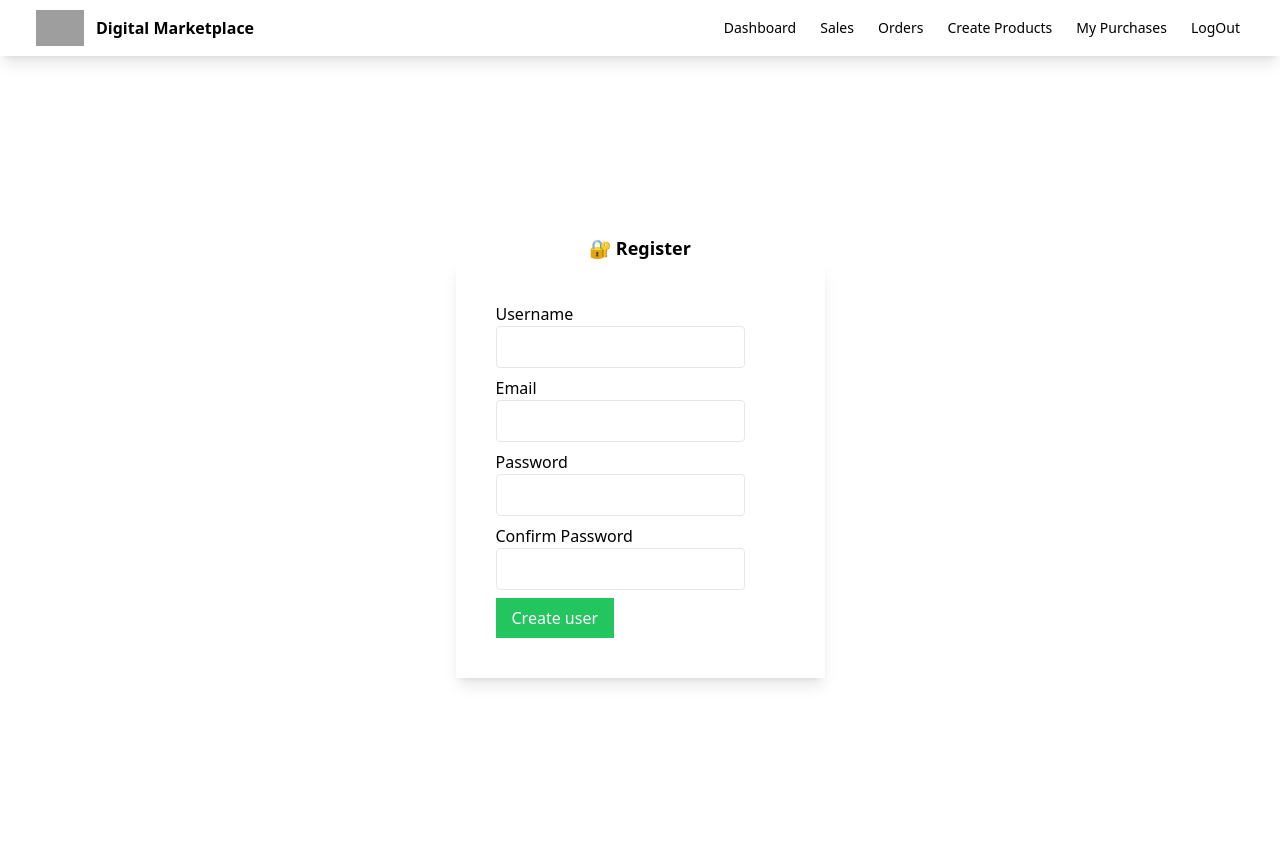
After one commit to aswinikumar0509/Digital-Marketplace--Multi-Vendor-Store-, a Django app: page /register/ in a window 1280 px wide. The commit adds this page. Run offline with Django 4.2, Linux system fonts and the light colour scheme; some libraries are stand-ins or nearby versions; grey boxes are pictures that could not be loaded.

```diff
--- a/myapp/admin.py
+++ b/myapp/admin.py
@@ -1,5 +1,6 @@
 from django.contrib import admin
-from . models import Product
+from . models import Product,OrderDetail
 # Register your models here.
 
 admin.site.register(Product)
+admin.site.register(OrderDetail)
--- a/myapp/forms.py
+++ b/myapp/forms.py
@@ -1,5 +1,6 @@
 from django import forms
 from .models import Product
+from django.contrib.auth.models import User
 
 
 class ProductForm(forms.ModelForm):
@@ -7,3 +8,18 @@ class ProductForm(forms.ModelForm):
     class Meta:
         model = Product
         fields = ['name','description','price','file']
+
+
+class UserRegistrationForm(forms.ModelForm):
+
+    password = forms.CharField(label='Password',widget=forms.PasswordInput)
+    password2 = forms.CharField(label='Confirm password',widget=forms.PasswordInput)
+
+    class Meta:
+        model = User
+        fields = ['username','email','first_name']
+
+    def check_password(self):
+        if self.cleaned_data['password']!=self.cleaned_data['password2']:
+            return forms.ValidationError("Invalid Password")
+        return self.cleaned_data['password2']
--- a/myapp/templates/myapp/base.html
+++ b/myapp/templates/myapp/base.html
@@ -17,12 +17,12 @@
             </a>
 
             <div class="flex items-center">
-                <a href="" class="mr-6 text-sm font-medium text-grey-500">Dashboard</a>
+                <a href="dashboard" class="mr-6 text-sm font-medium text-grey-500">Dashboard</a>
                 <a href="" class="mr-6 text-sm font-medium text-grey-500">Sales</a>
                 <a href="" class="mr-6 text-sm font-medium text-grey-500">Orders</a>
                 <a href="create_product/" class="mr-6 text-sm font-medium text-grey-500">Create Products</a>
                 <a href="" class="mr-6 text-sm font-medium text-grey-500">My Purchases</a>
-                <a href="" class="mr-6 text-sm font-medium text-grey-500">LogOut</a>
+                <a href="{% url 'logout' %}" class="mr-6 text-sm font-medium text-grey-500">LogOut</a>
             </div>
         </div>
     </nav>
--- a/myapp/templates/myapp/dashboard.html
+++ b/myapp/templates/myapp/dashboard.html
@@ -12,7 +12,7 @@
     {% for product in products %}
     <div class="flex shadow-lg m-5 p-2 justify-between">
         <div class="flex w-1/4">
-            <img class="h-20" src="https://www.pacificfoodmachinery.com.au/media/catalog/product/placeholder/default/no-product-image-400x400.png" alt="">
+            <img class="h-20" src="https://cdn.shopify.com/s/files/1/0533/2089/files/placeholder-images-image_large.png?v=1530129081" alt="">
             <div class="relative group">
                 <a href="{% url 'editproduct' product.id %}">
             <div class="opacity-0 group-hover:opacity-100 duration-300 absolute inset-x-0 bottom-0 p-4 justify-center items-end bg-white font-semibold">
--- a/myapp/templates/myapp/index.html
+++ b/myapp/templates/myapp/index.html
@@ -16,6 +16,9 @@
                 <div>
                     {{ product.description }}
                 </div>
+                <div>
+                    Created by:{{ product.seller }}
+                </div>
 
                 <div class="text-green-700 font-bold">
                     ${{ product.price }}
--- /dev/null
+++ b/myapp/templates/myapp/register.html
@@ -0,0 +1,35 @@
+{% extends 'myapp/base.html' %}
+{% block body %}
+
+<div class="flex flex-col justify-center items-center min-h-screen">
+    <h1 class="font-bold text-lg">🔐 Register</h1>
+     <form class="shadow-lg p-10" method="POST">
+        {% csrf_token %}
+        <div class="mb-2">
+            <label >Username</label>
+            <div class="border rounded py-2 px-2 mr-10">
+                {{ user_form.username }}
+            </div>
+        </div>
+        <div class="mb-2">
+            <label >Email</label>
+            <div class="border rounded py-2 px-2 mr-10">
+                {{ user_form.email }}
+            </div>
+        </div>
+        <div class="mb-2">
+            <label >Password</label>
+            <div class="border rounded py-2 px-2 mr-10">
+                {{ user_form.password }}
+            </div>
+        </div>
+        <div class="mb-2">
+            <label >Confirm Password</label>
+            <div class="border rounded py-2 px-2 mr-10">
+                {{ user_form.password2 }}
+            </div>
+        </div>
+        <button class="bg-green-500 text-white px-4 py-2" type="submit">Create user</button>
+</form>
+
+{% endblock %}
--- a/myapp/urls.py
+++ b/myapp/urls.py
@@ -1,6 +1,7 @@
 from django.contrib import admin
 from django.urls import path
 from . import views
+from django.contrib.auth import views as auth_views
 
 urlpatterns = [
     path('',views.index , name='index'),
@@ -9,5 +10,10 @@ urlpatterns = [
     path('editproduct/<int:id>/',views.product_edit,name='editproduct'),
     path('delete/<int:id>/',views.product_delete,name='delete'),
     path('dashboard',views.dashboard,name='dashboard'),
+    path('register/',views.register,name='register'),
+    path('login/',auth_views.LoginView.as_view(template_name = 'myapp/login.html'),name='login'),
+    path('logout/',auth_views.LogoutView.as_view(template_name='myapp/logout.html'),name='logout'),
+    path('invalid/',views.invalid , name='invalid'),
+    path('purchases/',views.my_purchases,name='purchases'),
 
 ]
--- a/myapp/views.py
+++ b/myapp/views.py
@@ -1,6 +1,6 @@
 from django.shortcuts import render,redirect
-from .models import Product
-from .forms import ProductForm
+from .models import Product,OrderDetail
+from .forms import ProductForm,UserRegistrationForm
 
 # Create your views here.
 
@@ -27,6 +27,9 @@ def create_product(request):
 
 def product_edit(request,id):
     product = Product.objects.get(id=id)
+    if product.seller != request.user:
+        return redirect('invalid')
+
     product_form = ProductForm(request.POST or None,request.FILES or None,instance=product)
     if request.method=='POST':
         if product_form.is_valid():
@@ -43,5 +46,23 @@ def product_delete(request,id):
     return render(request,'myapp/delete.html',{'product':product})
 
 def dashboard(request):
-    products = Product.objects.all()
+    products = Product.objects.filter(seller=request.user)
     return render(request , 'myapp/dashboard.html',{'products':products})
+
+def register(request):
+    if request.method=='POST':
+        user_from = UserRegistrationForm(request.POST)
+        new_user = user_from.save(commit=False)
+        new_user.set_password(user_from.cleaned_data['password'])
+        new_user.save()
+        return redirect('index')
+    user_from = UserRegistrationForm()
+    return render(request , 'myapp/register.html',{'user_form':user_from} )
+
+
+def invalid(request):
+    return render(request , 'myapp/invalid.html')
+
+def my_purchases(request):
+    orders = OrderDetail.objects.filter(customer_email = request.user.email)
+    return render(request,'myapp/purchases.html',{'orders':orders})
```
Also changed, not shown: myapp/models.py (+12 -0 lines), myapp/templates/myapp/invalid.html (added, +8 -0 lines), myapp/templates/myapp/login.html (added, +24 -0 lines), myapp/templates/myapp/logout.html (added, +8 -0 lines), myapp/templates/myapp/purchases.html (added, +69 -0 lines), db.sqlite3, myapp/migrations/0002_product_seller_orderdetail.py (added), uploads/laptop1.jpeg (added).
